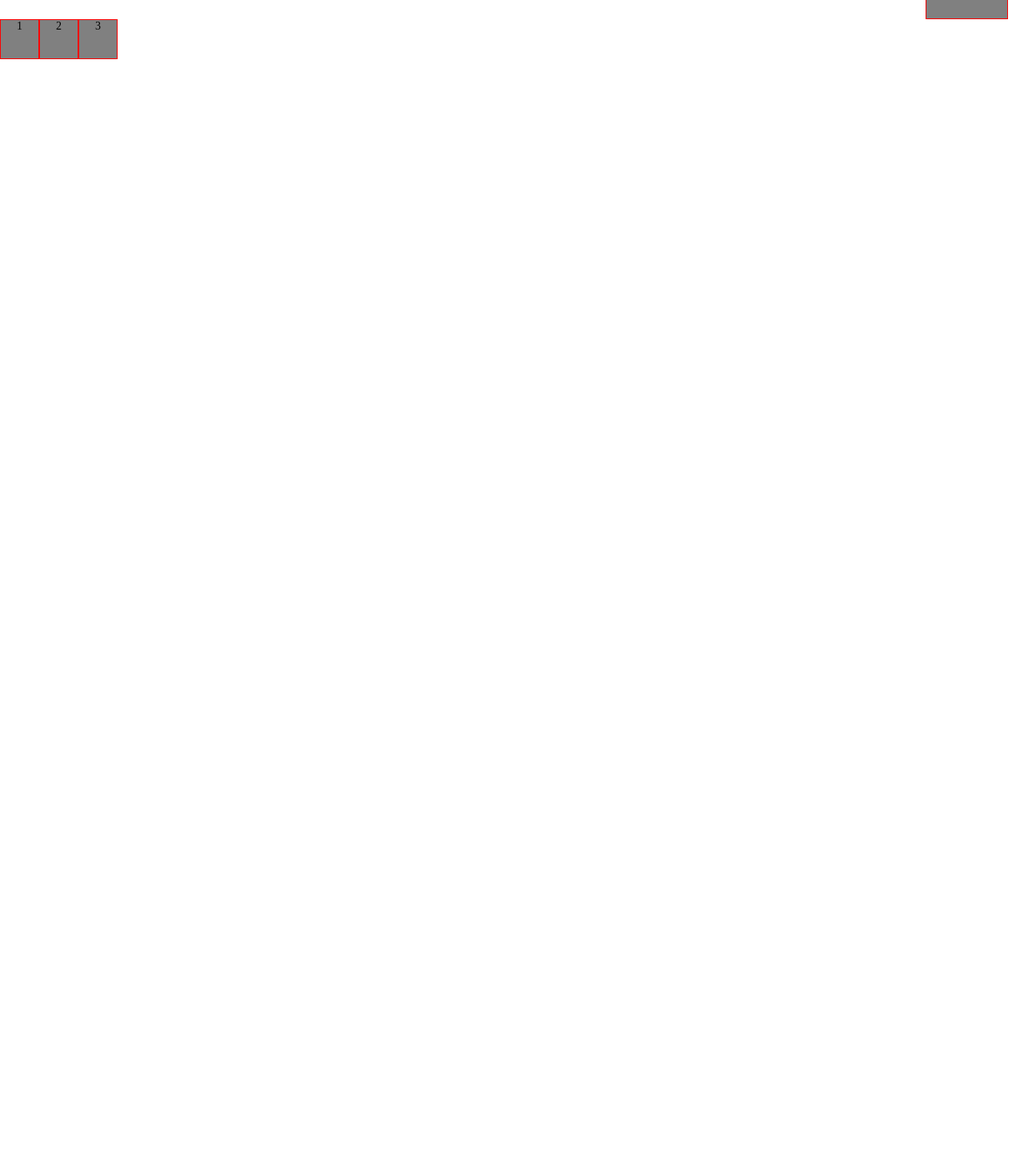
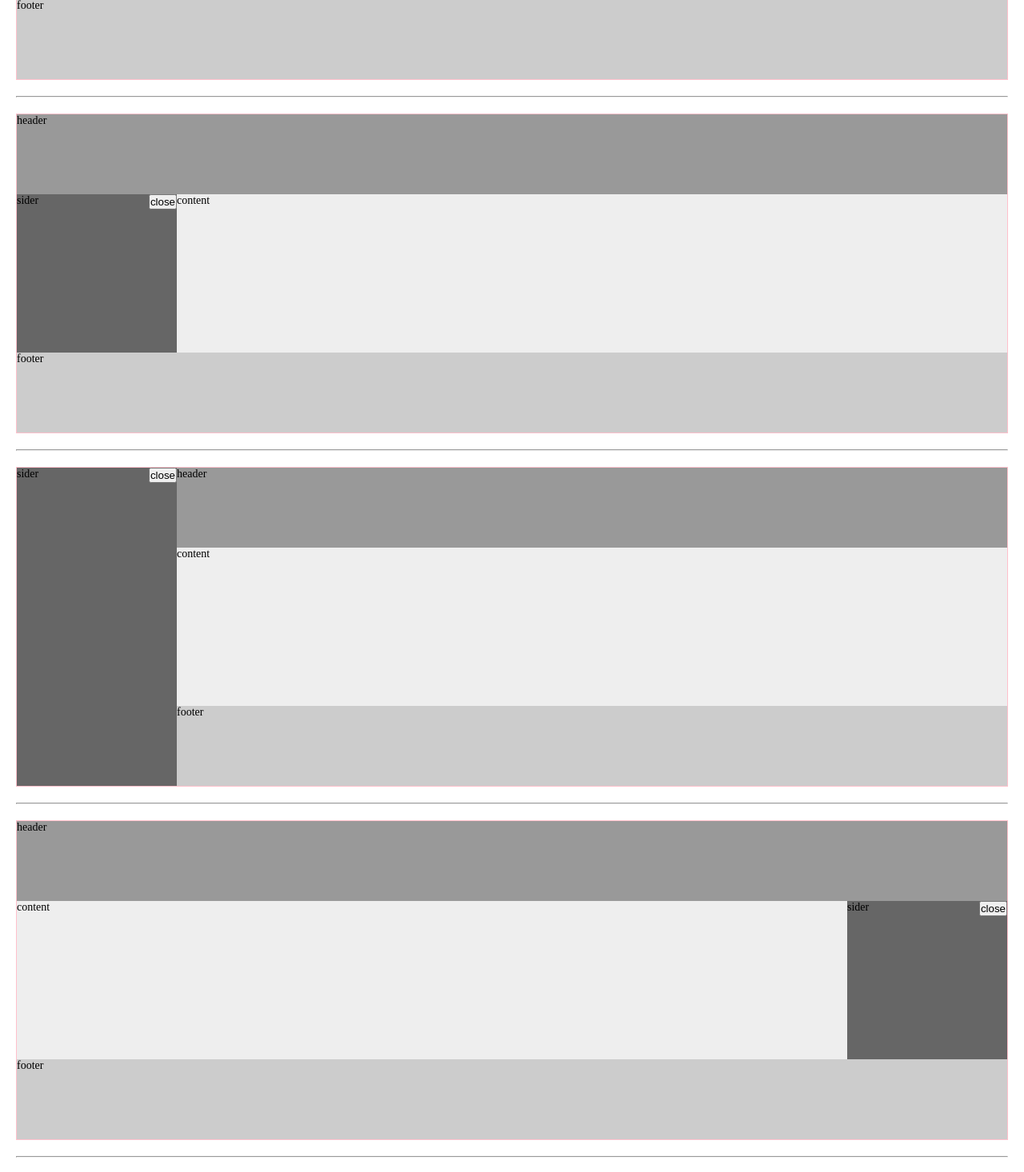
Before and after one commit to lanlirong/easy-ui, a Vue app: page / in a window 1280 px wide. Shown: the part 420-1886 px from the top of the page at 80% size. Before the commit the page ends 800 px from the top, so only its background shows below. Built offline with nearby package versions, Linux system fonts and the light colour scheme.

Commit message:
布局组件

```diff
--- /dev/null
+++ b/src/components/content.vue
@@ -0,0 +1,12 @@
+<template>
+    <div class="content">
+        <slot></slot>
+    </div>
+</template>
+
+<style lang="scss" scoped>
+    .content {
+        flex-grow: 1;
+
+    }
+</style>
--- /dev/null
+++ b/src/components/footer.vue
@@ -0,0 +1,11 @@
+<template>
+    <div class="footer">
+        <slot></slot>
+    </div>
+</template>
+
+<style lang="scss" scoped>
+    .footer {
+
+    }
+</style>
--- /dev/null
+++ b/src/components/header.vue
@@ -0,0 +1,11 @@
+<template>
+    <div class="header">
+        <slot></slot>
+    </div>
+</template>
+
+<style lang="scss" scoped>
+    .header {
+
+    }
+</style>
--- /dev/null
+++ b/src/components/layout.vue
@@ -0,0 +1,36 @@
+<template>
+    <div class="layout" :class="layoutClass">
+        <slot></slot>
+    </div>
+</template>
+
+<script>
+    export default {
+        name: 'eLayout',
+        data() {
+          return {
+              layoutClass: {
+                  hasSider: false
+              }
+          }
+        },
+        mounted() {
+            this.$children.forEach(item =>{
+                if (item.$options.name === 'eSider') {
+                    this.layoutClass.hasSider = true
+                }
+            })
+        }
+    }
+</script>
+<style lang="scss" scoped>
+    .layout {
+        display: flex;
+        flex-grow: 1;
+        flex-direction: column;
+        &.hasSider {
+            flex-direction: row;
+        }
+    }
+
+</style>
--- /dev/null
+++ b/src/components/sider.vue
@@ -0,0 +1,41 @@
+<template>
+    <transition name="fade">
+    <div class="sider" v-if="visible">
+        <slot></slot>
+        <button  @click="hide">close</button>
+    </div>
+    </transition>
+</template>
+
+<script>
+    export default {
+        name: 'eSider',
+        data() {
+          return {
+              visible: true
+          }
+        },
+        methods: {
+            hide() {
+                this.visible = false
+            },
+
+        }
+    }
+</script>
+<style lang="scss" scoped>
+    .sider {
+        position: relative;
+        & button {
+            position: absolute;
+            top: 0;
+            right: 0;
+        }
+    }
+    .fade-enter-active, .fade-leave-active {
+        transition: all .5s;
+    }
+    .fade-enter, .fade-leave-to /* .fade-leave-active below version 2.1.8 */ {
+        margin-left: -200px;
+    }
+</style>
--- a/src/views/Home.vue
+++ b/src/views/Home.vue
@@ -1,5 +1,41 @@
 <template>
   <div class="home">
+    <e-layout style="height: 500px;border: 1px solid pink">
+      <e-header class="demo">header</e-header>
+      <e-content class="demo">content</e-content>
+      <e-footer class="demo">footer</e-footer>
+    </e-layout>
+
+    <hr>
+    <e-layout style="height: 400px;border: 1px solid pink">
+      <e-header class="demo">header</e-header>
+      <e-layout>
+        <e-sider class="demo">sider</e-sider>
+        <e-content class="demo">content</e-content>
+      </e-layout>
+      <e-footer class="demo">footer</e-footer>
+    </e-layout>
+    <hr>
+    <e-layout style="height: 400px;border: 1px solid pink">
+      <e-sider class="demo">sider</e-sider>
+
+      <e-layout>
+        <e-header class="demo">header</e-header>
+        <e-content class="demo">content</e-content>
+        <e-footer class="demo">footer</e-footer>
+
+      </e-layout>
+    </e-layout>
+    <hr>
+    <e-layout style="height: 400px;border: 1px solid pink">
+      <e-header class="demo">header</e-header>
+      <e-layout>
+        <e-content class="demo">content</e-content>
+        <e-sider class="demo">sider</e-sider>
+      </e-layout>
+      <e-footer class="demo">footer</e-footer>
+    </e-layout>
+    <hr>
     <e-button >
       关联应用
     </e-button>
@@ -73,10 +109,16 @@ import eButtonGroup from "@/components/button-group.vue";
 import eInput from "@/components/input.vue";
 import eRow from "@/components/row.vue";
 import eCol from "@/components/col.vue";
+import eLayout from "@/components/layout.vue";
+import eHeader from "@/components/header.vue";
+import eContent from "@/components/content.vue";
+import eFooter from "@/components/footer.vue";
+import eSider from "@/components/sider.vue";
+
 export default {
   name: "Home",
   components: {
-    eButton, eButtonGroup,eInput,eRow, eCol
+    eButton, eButtonGroup,eInput,eRow, eCol, eLayout,eHeader,eContent,eFooter,eSider
   },
   data(){
     return {
@@ -96,4 +138,23 @@ export default {
   hr {
     margin: 20px 0;
   }
+  .demo {
+    min-height: 100px;
+  }
+.sider {
+  background-color: #666;
+  width: 200px;
+}
+  .header {
+    background-color: #999;
+    height: 100px;
+  }
+  .footer {
+    background-color: #ccc;
+    height: 50px;
+  }
+  .content {
+    background-color: #eee;
+
+  }
 </style>
```
